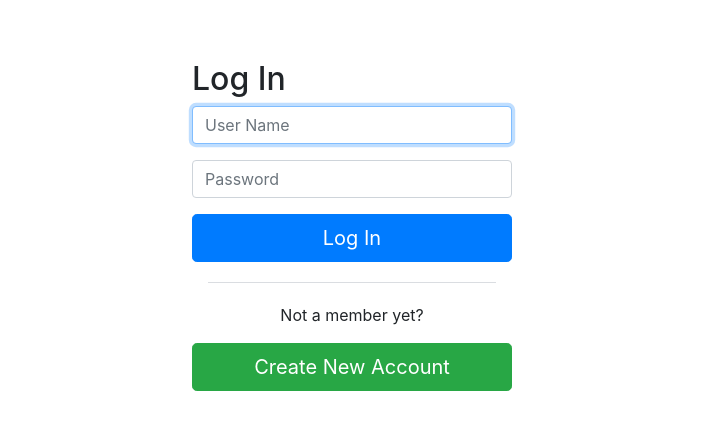
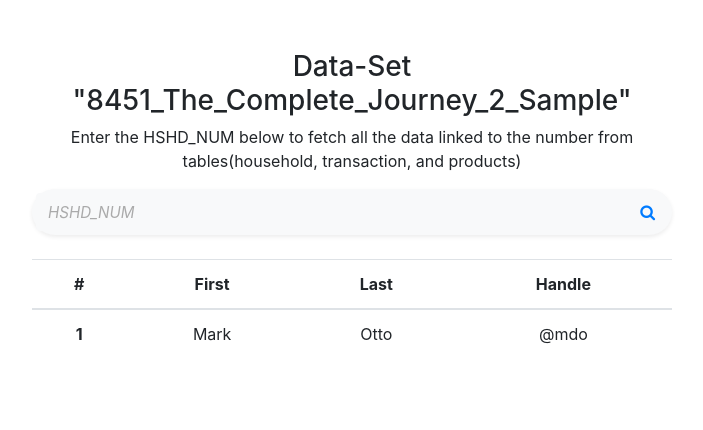
Before and after one commit to Akhil-Reddy-Challa/cloud-compute-project, a React (Create React App) app: page /home/page1 in a window 1280 px wide. Before the commit this address led to /login. Shown: the top 430 px of the page, without its empty margins (288-991 px from the left). Built offline with nearby package versions, Linux system fonts and the light colour scheme.

Commit message:
designed page-1

```diff
--- a/package.json
+++ b/package.json
@@ -7,12 +7,12 @@
     "@testing-library/react": "^11.2.5",
     "@testing-library/user-event": "^12.8.3",
     "bootstrap": "^4.6.0",
+    "font-awesome": "^4.7.0",
     "react": "^17.0.1",
     "react-bootstrap": "^1.5.2",
     "react-dom": "^17.0.1",
     "react-router-dom": "^5.2.0",
-    "react-scripts": "4.0.3",
-    "web-vitals": "^1.1.1"
+    "react-scripts": "4.0.3"
   },
   "scripts": {
     "start": "react-scripts start",
--- a/src/App.js
+++ b/src/App.js
@@ -1,4 +1,4 @@
-import React, { Component } from "react";
+import React from "react";
 import {
   Route,
   BrowserRouter as Router,
@@ -8,6 +8,12 @@ import {
 import LoginPage from "./components/LoginPage";
 import HomePage from "./components/HomePage";
 import SignUpPage from "./components/SignUpPage";
+import Page1 from "./components/Page1";
+import Page2 from "./components/Page2";
+import Page3 from "./components/Page3";
+import Page4 from "./components/Page4";
+import "font-awesome/css/font-awesome.css";
+
 const App = () => {
   const checkForAuthToken = (Component) => {
     const user_auth_token = localStorage.getItem("user_auth_token");
@@ -20,15 +26,31 @@ const App = () => {
   return (
     <Router>
       <Switch>
+        <Route exact path="/">
+          <Redirect to="/home" />
+        </Route>
         <Route path="/login">
           <LoginPage />
         </Route>
         <Route path="/signup">
           <SignUpPage />
         </Route>
-        <Route path="/home" render={() => checkForAuthToken(HomePage)}></Route>
-        <Route exact path="/">
-          <Redirect to="/home" />
+        <Route
+          exact
+          path="/home"
+          render={() => checkForAuthToken(HomePage)}
+        ></Route>
+        <Route path="/home/page1">
+          <Page1 />
+        </Route>
+        <Route path="/home/page2">
+          <Page2 />
+        </Route>
+        <Route path="/home/page3">
+          <Page3 />
+        </Route>
+        <Route path="/home/page4">
+          <Page4 />
         </Route>
       </Switch>
     </Router>
--- a/src/components/HomePage.js
+++ b/src/components/HomePage.js
@@ -8,6 +8,10 @@ const HomePage = (props) => {
   const logOutUser = () => {
     localStorage.removeItem("user_auth_token");
     history.push("/login");
+  };
+  const handlePageClick = (pageNum) => {
+    console.log("Handling Page-", pageNum, " redirection");
+    window.location.href = "/home/page" + pageNum;
   };
   return (
     <div>
@@ -22,20 +26,38 @@ const HomePage = (props) => {
           Log Out!
         </button>
       </Navbar>
+      <div id="pagesContainer" className="d-flex justify-content-center">
         <ListGroup>
-        <ListGroup.Item action variant="secondary">
+          <ListGroup.Item
+            action
+            variant="secondary"
+            onClick={() => handlePageClick(1)}
+          >
             Search on Data Pulls
           </ListGroup.Item>
-        <ListGroup.Item action variant="secondary">
+          <ListGroup.Item
+            action
+            variant="secondary"
+            onClick={() => handlePageClick(2)}
+          >
             Find how does customer engagement change over time.
           </ListGroup.Item>
-        <ListGroup.Item action variant="secondary">
+          <ListGroup.Item
+            action
+            variant="secondary"
+            onClick={() => handlePageClick(3)}
+          >
             Find which demographic factors affect customer engagement.
           </ListGroup.Item>
-        <ListGroup.Item action variant="secondary">
+          <ListGroup.Item
+            action
+            variant="secondary"
+            onClick={() => handlePageClick(4)}
+          >
             Upload DataSet
           </ListGroup.Item>
         </ListGroup>
+      </div>
     </div>
   );
 };
--- a/src/components/Page1.js
+++ b/src/components/Page1.js
@@ -1,7 +1,61 @@
+import "../styles/Page1.css";
+
 const Page1 = () => {
+  const handleSearchBtnClick = (event) => {
+    event.preventDefault();
+    let houseHoldNumber = document.getElementById("houseHoldNumber").value;
+    console.log("Fetch records of" + houseHoldNumber);
+  };
   return (
-    <div>
-      <h3>Page-1</h3>
+    <div id="mainContainer">
+      <h3>Data-Set "8451_The_Complete_Journey_2_Sample"</h3>
+      <p>
+        Enter the HSHD_NUM below to fetch all the data linked to the number from
+        tables(household, transaction, and products)
+      </p>
+      <form>
+        <div className="p-1 bg-light rounded rounded-pill shadow-sm mb-4">
+          <div className="input-group">
+            <input
+              id="houseHoldNumber"
+              type="search"
+              placeholder="HSHD_NUM"
+              aria-describedby="button-addon1"
+              className="form-control border-0 bg-light"
+            />
+            <div className="input-group-append">
+              <button
+                id="button-addon1"
+                type="submit"
+                className="btn btn-link text-primary"
+                onClick={(e) => handleSearchBtnClick(e)}
+              >
+                <i className="fa fa-search"></i>
+              </button>
+            </div>
+          </div>
+        </div>
+      </form>
+      <div>
+        <table className="table">
+          <thead>
+            <tr>
+              <th scope="col">#</th>
+              <th scope="col">First</th>
+              <th scope="col">Last</th>
+              <th scope="col">Handle</th>
+            </tr>
+          </thead>
+          <tbody>
+            <tr>
+              <th scope="row">1</th>
+              <td>Mark</td>
+              <td>Otto</td>
+              <td>@mdo</td>
+            </tr>
+          </tbody>
+        </table>
+      </div>
     </div>
   );
 };
--- a/src/components/SignUpPage.js
+++ b/src/components/SignUpPage.js
@@ -1,15 +1,12 @@
 import React, { useState } from "react";
-import { Link } from "react-router-dom";
 import Form from "react-bootstrap/Form";
 import Col from "react-bootstrap/Col";
-import { useHistory } from "react-router-dom";
 import "bootstrap/dist/css/bootstrap.min.css";
 
 const SignUpPage = () => {
   const [userName, setUserName] = useState("");
   const [password, setPassword] = useState("");
   const [email, setEmail] = useState("");
-  const history = useHistory();
   function authenticateUser(event) {
     event.preventDefault();
   }
--- /dev/null
+++ b/src/styles/Page1.css
@@ -0,0 +1,19 @@
+#mainContainer {
+  text-align: center;
+  width: 50%;
+  margin: 50px auto;
+}
+.form-control:focus {
+  box-shadow: none;
+}
+.form-control-underlined {
+  border-width: 0;
+  border-bottom-width: 1px;
+  border-radius: 0;
+  padding-left: 0;
+}
+.form-control::placeholder {
+  font-size: 0.95rem;
+  color: #aaa;
+  font-style: italic;
+}
```
Also changed, not shown: 1 other file (tests, documents, lock files or other folders). Lines whose indentation alone changed are shown as unchanged.
